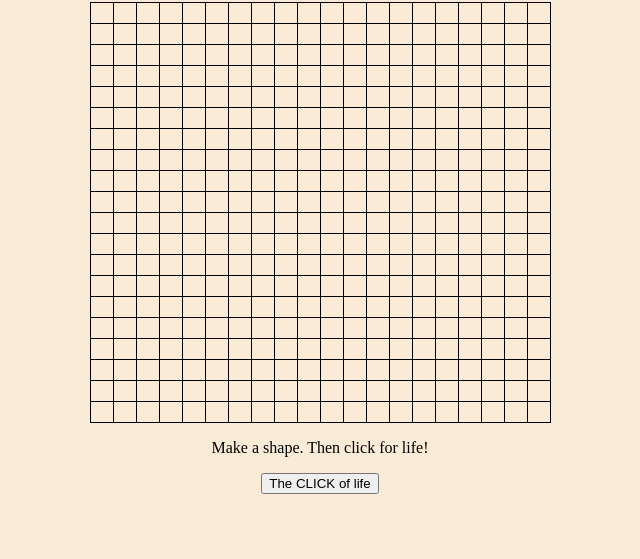
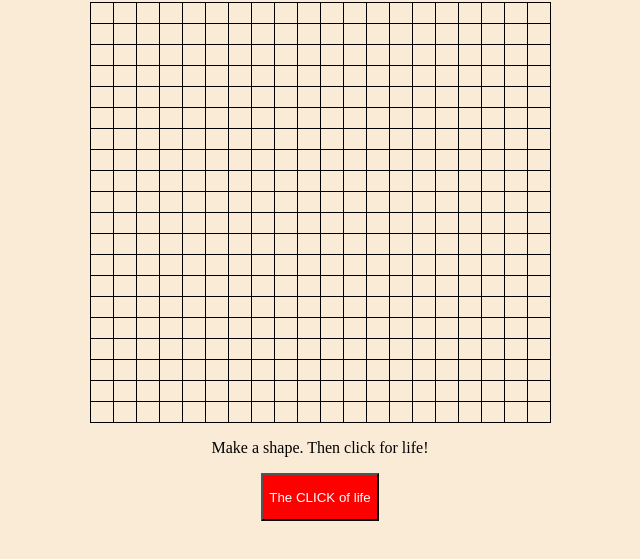
Before and after one commit to MagicMart/Game-of-Life, a plain HTML site: page index.html in a window 1280 px wide. Shown: the part 135-694 px from the top of the page, without its empty margins (320-960 px from the left). Drawn offline with nearby package versions, Linux system fonts and the light colour scheme.

Commit message:
Update style.css

```diff
--- a/style.css
+++ b/style.css
@@ -50,7 +50,7 @@ td {
   color: rgb(220, 0, 0);
 }
 
-input[type="submit"] {
+#begin {
   min-width: 48px;
   min-height: 48px;
   background-color: red;
```
